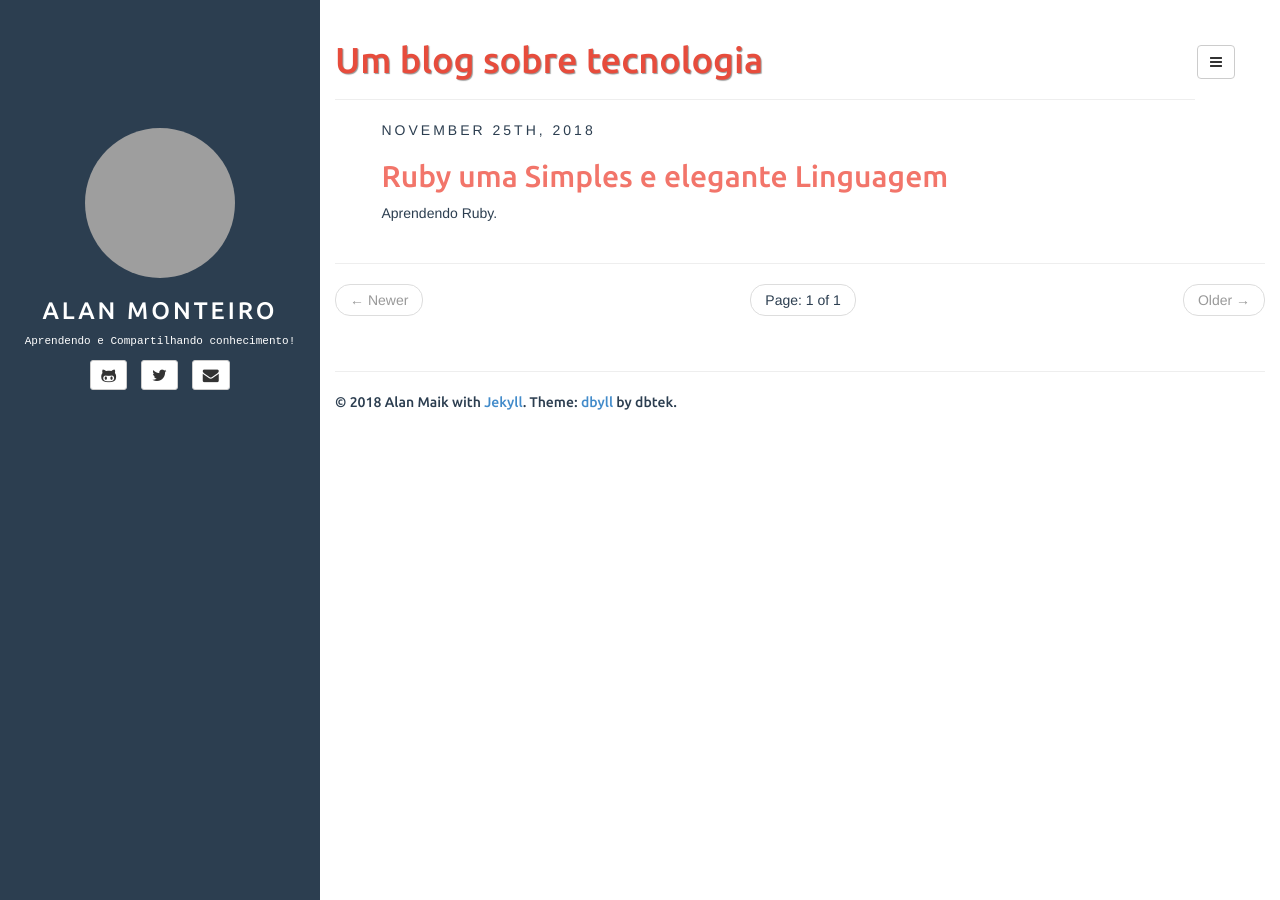
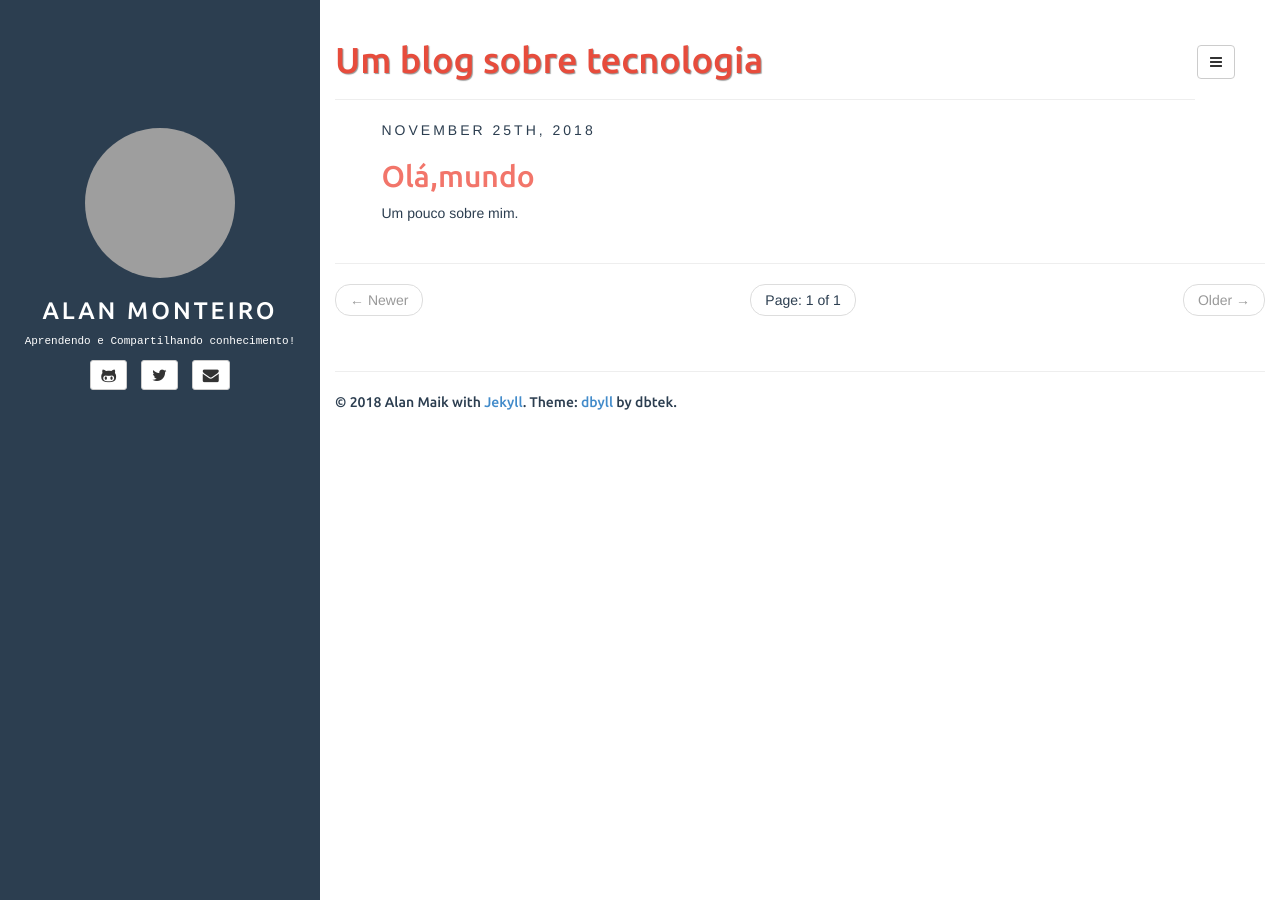
Before and after one commit to AlanMaik/alanmaik.github.io, a Jekyll site: the page built from index.html, in a window 1280 px wide. Built offline with Jekyll 4.4.1, drawn with Linux system fonts in a browser that asks for light colours; the list of posts is cut into pages by our own code; part of the change alters nothing that is shown; grey boxes are pictures that could not be loaded.

Commit message:
First Post Blog

```diff
--- a/_posts/2018-11-25-aprendendo-ruby.md
+++ b/_posts/2018-11-25-aprendendo-ruby.md
@@ -1,14 +1,12 @@
 ---
 layout: post
-title: Ruby uma Simples e elegante Linguagem
-categories: [general, demo]
-tags: [demo, dbyll, dbtek]
-description: Aprendendo Ruby.
+title: Olá,mundo
+categories: [general]
+tags: [apresentação]
+description: Um pouco sobre mim.
 ---
 
-Lorem ipsum dolor sit amet, consectetur adipisicing elit, sed do eiusmod tempor incididunt ut labore et dolore magna aliqua. Ut enim ad minim veniam, quis nostrud exercitation ullamco laboris nisi ut aliquip ex ea commodo consequat. Duis aute irure dolor in reprehenderit in voluptate velit esse cillum dolore eu fugiat nulla pariatur. Excepteur sint occaecat cupidatat non proident, sunt in culpa qui officia deserunt mollit anim id est laborum.
-
-Lorem ipsum dolor sit amet, consectetur adipisicing elit, sed do eiusmod tempor incididunt ut labore et dolore magna aliqua. Ut enim ad minim veniam, quis nostrud exercitation ullamco laboris nisi ut aliquip ex ea commodo consequat. Duis aute irure dolor in reprehenderit in voluptate velit esse cillum dolore eu fugiat nulla pariatur. Excepteur sint occaecat cupidatat non proident, sunt in culpa qui officia deserunt mollit anim id est laborum.
+Olá mundo Me chamo Alan Maik, Sou Analista de Sistemas de formação e apaixonado por desenvolvimento de Software, por meio desse blog vou compartilhar minhas experiencias nesse mundo da Tecnologia, um pouco sobre TDD,Ruby,Python e etc.
 
 {% highlight ruby %}
 def foo
```
